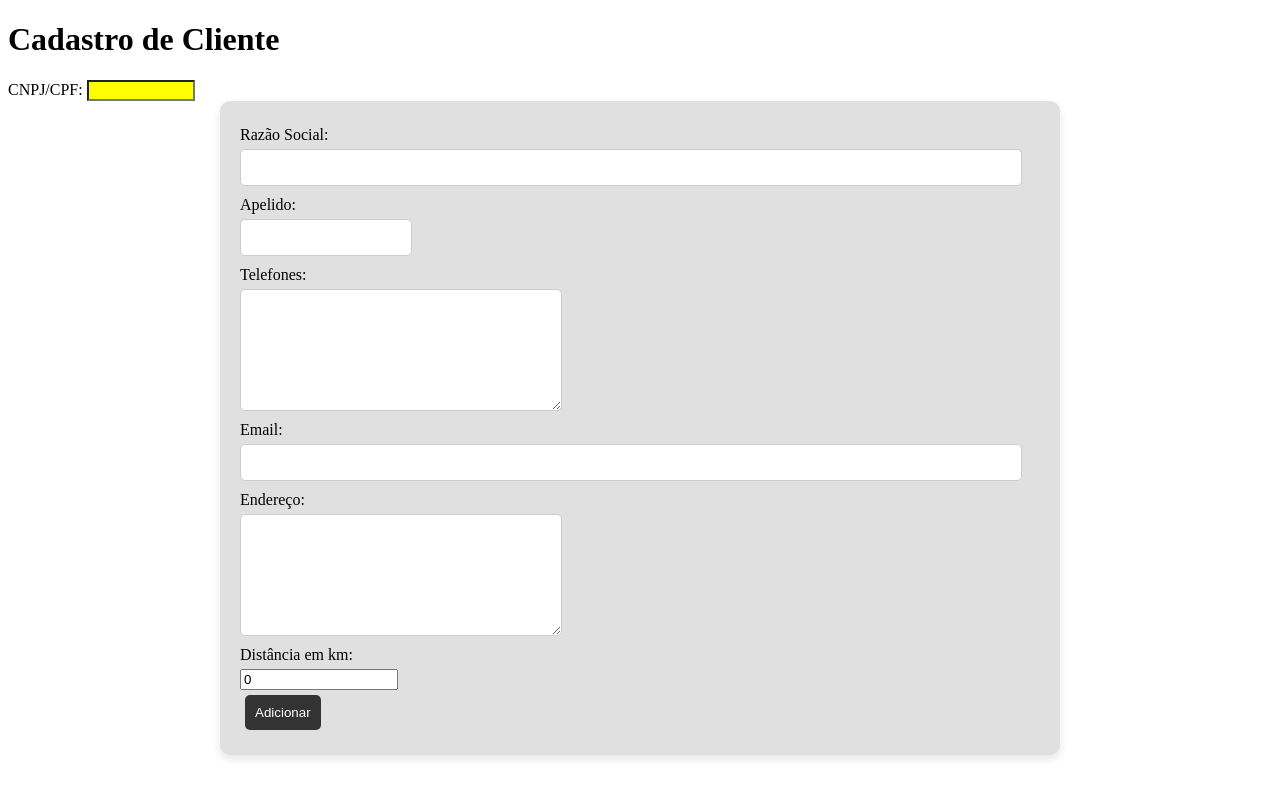
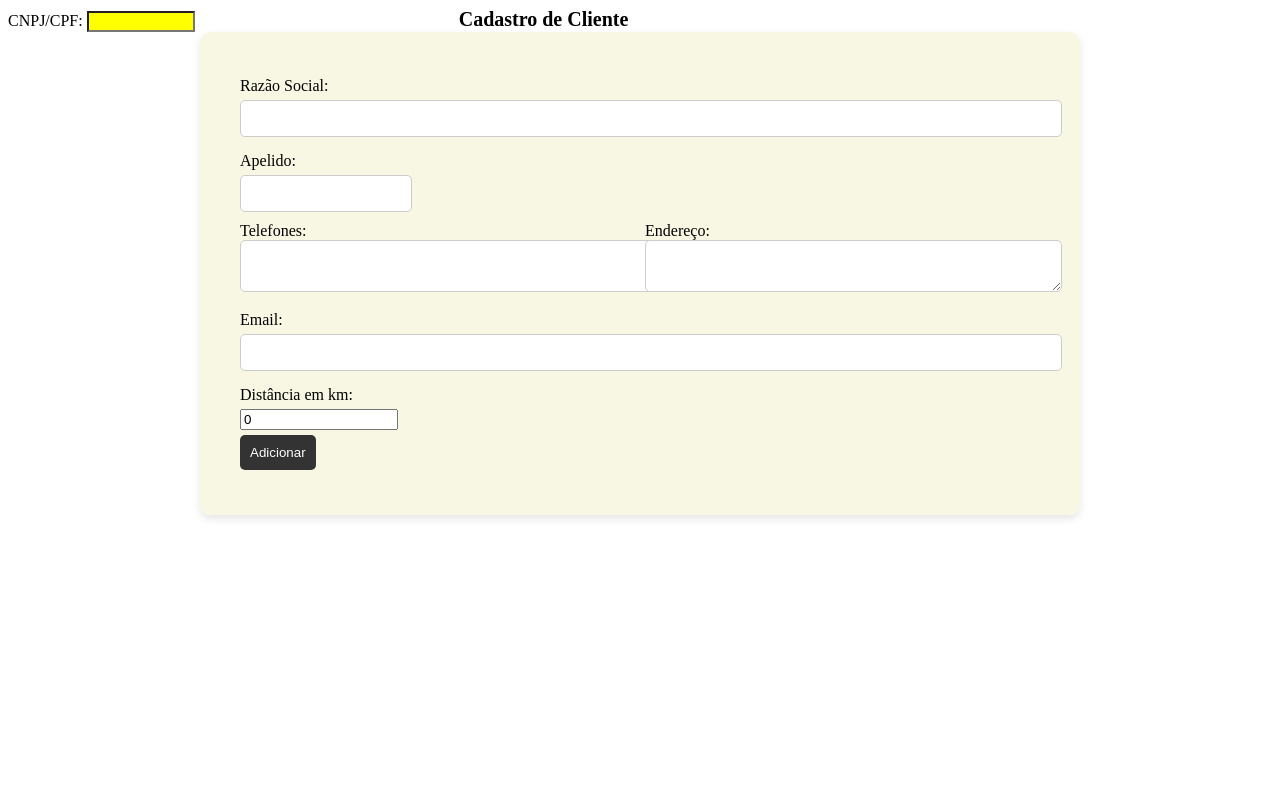
Before and after one commit to PauloJPX/mineradora, a Flask app: page /clientes/cadastro_cliente in a window 1280 px wide. Run offline with Flask 3, Linux system fonts and the light colour scheme; the visitor is signed in with stand-in values (Sample User, id 1); data that the repository does not hold is empty.

```diff
--- a/mineradora/templates/cadastro_cliente.html
+++ b/mineradora/templates/cadastro_cliente.html
@@ -40,53 +40,57 @@
             width: 100px;
         }
 
-        /* Classe resize com especificidade aumentada */
-
-
         .form-container {
             display: flex;
             flex-direction: column;
             max-width: 800px;
             margin: 0 auto;
-            padding: 20px;
-            background-color: #e0e0e0;
+            padding: 40px;
+            background-color: rgba(245, 245, 220, 0.8); /* Bege claro com transparência */
             border-radius: 10px;
             box-shadow: 0 4px 8px rgba(0, 0, 0, 0.1);
         }
 
         .form-container label {
-            display: block;
-            margin: 5px 0 5px 0;
+            margin: 5px 0;
         }
 
-        /* Regras gerais para inputs */
         .form-container input[type="text"],
         .form-container input[type="email"],
         .form-container textarea {
-            width: 95%; /* Esta regra aplica 95% de largura */
+            width: 100%;
             padding: 10px;
-            margin-bottom: 5px;
+            margin-bottom: 10px;
             border: 1px solid #ccc;
             border-radius: 5px;
         }
-        /* Aplicar largura específica para inputs com a classe .input-resize */
+
         .form-container input.input-resize {
-          width: 150px;
+            width: 150px;
         }
 
-        /* Aplicar largura específica para textareas com a classe .textarea-resize */
         .form-container textarea.textarea-resize {
-           width: 300px;
+            width: 100%;
         }
 
-        .form-container textarea {
-            resize: vertical;
-            min-height: 100px;
+        /* Estilos para organizar os campos lado a lado */
+        .flex-row {
+            display: flex;
+            justify-content: space-between;
+        }
+
+        .flex-item {
+            flex: 1;
+            margin-right: 10px;
+        }
+
+        .flex-item:last-child {
+            margin-right: 0;
         }
 
         /* Botões */
-        .form-container button,
-        .form-container a {
+        .form-container button
+        {
             padding: 10px;
             background-color: #333;
             color: white;
@@ -94,23 +98,38 @@
             border-radius: 5px;
             text-decoration: none;
             cursor: pointer;
-            margin: 5px;
+            margin: 5px 0;
+        }
+        .form-container a
+         {
+            padding: 10px;
+            background-color: red;
+            color: white;
+            border: none;
+            border-radius: 5px;
+            text-decoration: none;
+            cursor: pointer;
+            margin: 5px 0;
         }
 
         .form-container button:hover,
         .form-container a:hover {
-            /*background-color: #555;
+            background-color: #555;
         }
-
     </style>
 </head>
 
 <body>
-    <h1>Cadastro de Cliente</h1>
+
     <form action="{{ url_for('clientes.cadastro_cliente') }}" method="post">
         <label for="cnpj_cpf">CNPJ/CPF:</label>
         <input type="text" id="cnpj_cpf" name="cnpj_cpf" onblur="verificarCnpjCpf()" required>
-
+        &nbsp&nbsp&nbsp&nbsp&nbsp&nbsp&nbsp&nbsp&nbsp&nbsp&nbsp&nbsp
+        &nbsp&nbsp&nbsp&nbsp&nbsp&nbsp&nbsp&nbsp&nbsp&nbsp&nbsp&nbsp
+        &nbsp&nbsp&nbsp&nbsp&nbsp&nbsp&nbsp&nbsp&nbsp&nbsp&nbsp&nbsp
+        &nbsp&nbsp&nbsp&nbsp&nbsp&nbsp&nbsp&nbsp&nbsp&nbsp&nbsp&nbsp
+        &nbsp&nbsp&nbsp&nbsp&nbsp&nbsp&nbsp&nbsp&nbsp&nbsp&nbsp&nbsp
+        <span style="font-weight: bold; font-size: 20px;">Cadastro de Cliente</span>
         <div class="form-container">
             <label for="razao_social">Razão Social:</label>
             <input type="text" id="razao_social" name="razao_social" required>
@@ -118,14 +137,19 @@
             <label for="apelido">Apelido:</label>
             <input type="text" id="apelido" name="apelido" class="input-resize" required maxlength="30">
 
-            <label for="telefones">Telefones:</label>
-            <textarea id="telefones" name="telefones" rows="2" class="textarea-resize"></textarea>
+            <div class="flex-row">
+                <div class="flex-item">
+                    <label for="telefones">Telefones:</label>
+                    <textarea id="telefones" name="telefones" rows="2" class="textarea-resize"></textarea>
+                </div>
+                <div class="flex-item">
+                    <label for="endereco">Endereço:</label>
+                    <textarea id="endereco" name="endereco" rows="2" class="textarea-resize"></textarea>
+                </div>
+            </div>
 
             <label for="email">Email:</label>
-            <input type="email" id="email" name="email" >
-
-            <label for="endereco">Endereço:</label>
-            <textarea id="endereco" name="endereco" rows="2" class="textarea-resize"></textarea>
+            <input type="email" id="email" name="email">
 
             <label for="distancia">Distância em km:</label>
             <input type="number" id="distancia" name="distancia" min="0" value="0" class="input-resize">
@@ -135,13 +159,3 @@
             <div id="acao">
                 <button type="submit">Adicionar</button>
             </div>
-        </div>
-    </form>
-
-    <!--
-    <form action="/" method="get">
-        <button type="submit">Voltar à Página Principal</button>
-    </form>
-    -->
-</body>
-</html>
```
